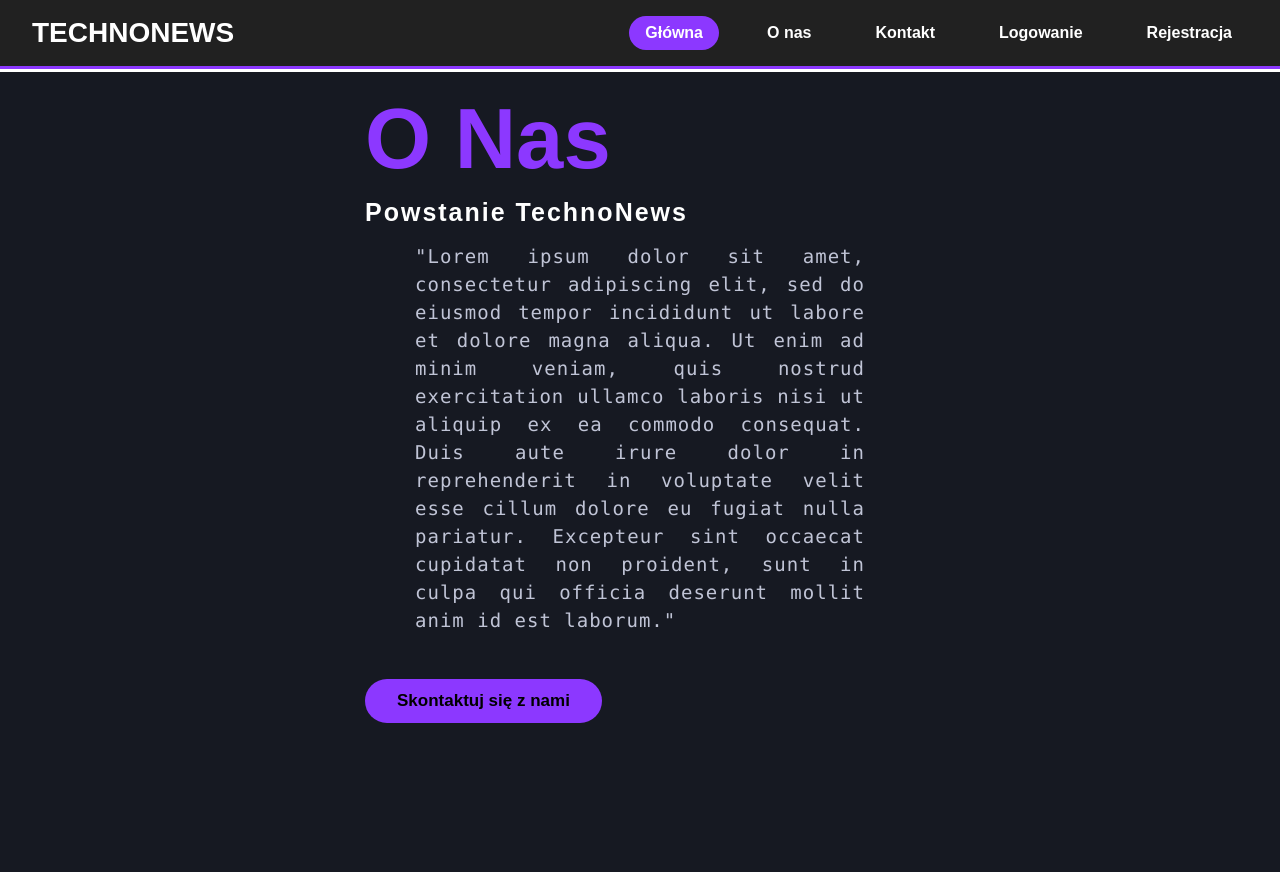
After one commit to phiphiii/Technokracja, a PHP site: page /about.html in a window 1280 px wide. The commit adds this page. Run offline with PHP 8.4, Linux system fonts and the light colour scheme.

Commit message:
Add files via upload

```diff
--- /dev/null
+++ b/strona/about.html
@@ -0,0 +1,46 @@
+<!DOCTYPE html>
+<html>
+<head>
+<meta charset="UTF-8">
+<meta http-equiv="X-UA-Compatible" content="IE=edge">
+<meta name="viewport" content="width=device-width", initial-scale="1.0">
+<title>TechnoNews</title>
+<link rel="stylesheet" href="main.css"/>
+</head>
+
+<body>
+
+<nav>
+    <div class="container">
+    <h1>TechnoNews</h1>
+    <div class="menu">
+        <a href="index.html" class="is-active">Główna</a>
+        <a href="about.html">O nas</a>
+        <a href="contact.html">Kontakt</a>
+        <a href="login.html">Logowanie</a>
+        <a href="register.html">Rejestracja</a>
+    </div>
+    <button class="hamburger">
+        <span></span>
+        <span></span>
+        <span></span>
+    </button>
+    </div>
+</nav>
+<script src="main.js"></script>
+
+<br><br><br><br>
+<section class="about">
+    <div class="text-ab">
+      <br>
+        <h1>O nas</h1>
+        <h5>Powstanie TechnoNews</h5>
+        <p>"Lorem ipsum dolor sit amet, consectetur adipiscing elit, sed do eiusmod tempor incididunt ut labore et dolore magna aliqua. Ut enim ad minim veniam, quis nostrud exercitation ullamco laboris nisi ut aliquip ex ea commodo consequat. Duis aute irure dolor in reprehenderit in voluptate velit esse cillum dolore eu fugiat nulla pariatur. Excepteur sint occaecat cupidatat non proident, sunt in culpa qui officia deserunt mollit anim id est laborum."</p>
+        <button type="button">Skontaktuj się z nami</button>
+    </div>
+</section>
+
+
+</body>
+
+</html>
--- a/strona/main.css
+++ b/strona/main.css
@@ -5,6 +5,8 @@
 }
 body{
     width: 100%;
+    margin: 0;
+    padding: 0;
 }
 
 *{
@@ -221,3 +223,155 @@ textarea{
 		height: 200px;
 	}
 }
+
+p{
+    margin:0;
+    padding: 0px 50px;
+    font-size: 18px;
+    text-align: justify;
+
+}
+
+.inner-footer{
+    margin:0;
+    padding: 0;
+    background-color: #272727;
+}
+
+.social-links{
+    display: flex;
+    text-align:center;
+
+
+}
+
+.social-links ul{
+list-style: none;
+width: 50px;
+height: 30px;
+margin:auto;
+padding: 10px;
+}
+
+.social-items a{
+    padding: 10px 0px;
+    font-size: 35px;
+    color: #6cccc6;
+    transition: all .25s;
+    list-style:none;
+    display: flex;
+    align-items: center;
+
+}
+
+.social-items a:hover{
+    color: #54a39e;
+}
+
+.quick-links{
+    display: flex;
+    width: 50px;
+    height: 30px;
+    margin: auto;
+}
+
+.quick-items{
+    list-style: none;
+}
+
+.quick-items a{
+    text-decoration: none;
+    padding: 0px 15px;
+    font-size: 20px;
+    color: white;
+    transition: all .25s;
+}
+
+.quick-items a:hover{
+    color: #8c38ff;
+}
+.outer-footer{
+    padding: 10px;
+    text-align: center;
+    color:white;
+    font-size: 18px;
+    background-color: #3f3f3f;
+}
+
+.about{
+    width: 100%;
+    height: 100vh;
+    background-color: #161922;
+    display: flex;
+    justify-content: center;
+}
+
+.text-ab{
+    width: 550px;
+    max-width: 100%;
+    padding: 10;
+}
+.text-ab h1{
+    color: #8c38ff;
+    font-size: 85px;
+    margin-bottom: 10px;
+    text-transform: capitalize;
+}
+
+.text-ab h5{
+    color: white;
+    font-size: 25px;;
+    margin-bottom: 15px;
+    text-transform: capitalize;
+    letter-spacing: 2px;
+}
+.text-ab p{
+    color: #c0c4d6;
+    font-size: 19px;
+    line-height: 28px;
+    letter-spacing: 1px;
+    margin-bottom: 45px;
+    font-family: "Lucida Console", "Courier New", monospace;
+}
+
+button{
+    background-color: #8c38ff;
+    color: black;
+    border: 2px solid transparent;
+    text-decoration: none;
+    padding: 10px 30px;
+    border-radius: 30px;
+    font-size: 17px;
+    font-weight: bold;
+}
+button:hover{
+    transform: scale(1.2);
+    background-color: transparent;
+    border: 2px solid #8c38ff;
+    color: #8c38ff;
+    transition: .4s;
+    cursor: pointer;
+}
+
+/*
+button{
+    background-color: #ffcc74;
+    color: black;
+    border: 2px solid transparent;
+    text-decoration: none;
+    padding: 10px 30px;
+    border-radius: 30px;
+    font-size: 17px;
+    font-weight: bold;
+}
+
+button:hover{
+    transform: scale(1.2);
+    background-color: transparent;
+    border: 2px solid #ffcc74;
+    color: #ffcc74;
+    transition: .4s;
+    cursor: pointer;
+}
+
+*/
```
